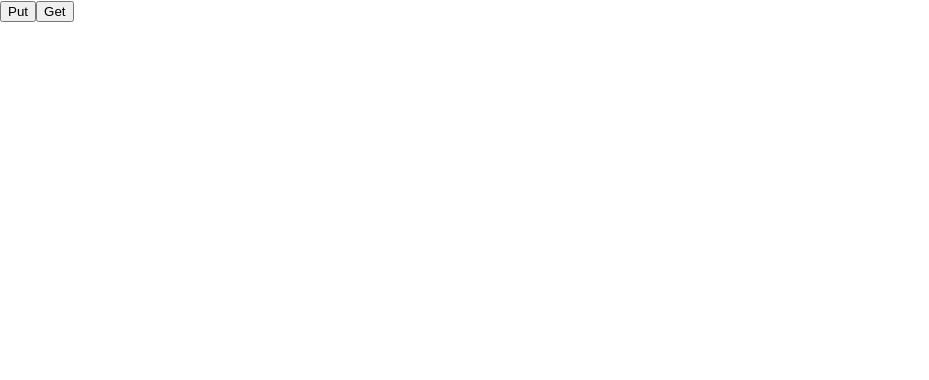
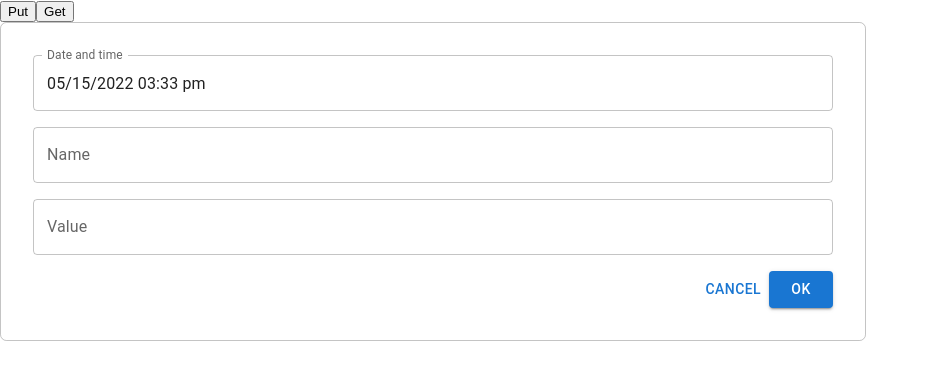
Before and after one commit to JavierRodriguezRegueiro/metrics, a React (Create React App) app in the folder src/main/java/com/factorial/metrics/web/frontend/: page / in a window 1280 px wide. Shown: the top 380 px of the page, without its empty margins (0-929 px from the left). Built offline with nearby package versions, Linux system fonts and the light colour scheme.

Commit message:
Create new component to send metrics to backend
- Create react component
- Create tests
- Include npm dependency to have a date-time input component
- Encapsultate de application in LocalizationProvider to use date fns for formatter proposes

```diff
--- a/src/main/java/com/factorial/metrics/web/frontend/package.json
+++ b/src/main/java/com/factorial/metrics/web/frontend/package.json
@@ -3,12 +3,15 @@
   "version": "0.1.0",
   "private": true,
   "dependencies": {
+    "@date-io/date-fns": "^2.14.0",
     "@emotion/react": "^11.9.0",
     "@emotion/styled": "^11.8.1",
     "@mui/material": "^5.7.0",
+    "@mui/x-date-pickers": "^5.0.0-alpha.3",
     "@testing-library/jest-dom": "^5.16.4",
     "@testing-library/react": "^13.2.0",
     "@testing-library/user-event": "^13.5.0",
+    "date-fns": "^2.28.0",
     "react": "^18.1.0",
     "react-dom": "^18.1.0",
     "react-scripts": "5.0.1",
@@ -38,5 +41,8 @@
       "last 1 firefox version",
       "last 1 safari version"
     ]
+  },
+  "devDependencies": {
+    "jest-watch-typeahead": "^0.6.5"
   }
 }
--- a/src/main/java/com/factorial/metrics/web/frontend/src/App.jsx
+++ b/src/main/java/com/factorial/metrics/web/frontend/src/App.jsx
@@ -1,13 +1,19 @@
 import PutMetric from './api/PutMetric';
+import { AdapterDateFns } from '@mui/x-date-pickers/AdapterDateFns';
+import { LocalizationProvider } from '@mui/x-date-pickers/LocalizationProvider';
 import GetMetricsInRange from './api/GetMetricsInRange';
+import PutMetricForm from "./components/PutMetricForm/PutMetricForm";
 import './App.css';
 
 function App() {
   return (
-    <div className="App" data-testid="app">
-      <button onClick={() => PutMetric.request("1234", "name", "value")}>Put</button>
-      <button onClick={() => GetMetricsInRange.request("12", "12345")}>Get</button>
-    </div>
+    <LocalizationProvider dateAdapter={AdapterDateFns}>
+      <div className="App" data-testid="app">
+        <button onClick={() => PutMetric.request("1234", "name", "value")}>Put</button>
+        <button onClick={() => GetMetricsInRange.request("12", String(Date.now()))}>Get</button>
+        <PutMetricForm currentDate={new Date()}/>
+      </div>
+    </LocalizationProvider>
   );
 }
 
--- /dev/null
+++ b/src/main/java/com/factorial/metrics/web/frontend/src/components/PutMetricForm/PutMetricForm.css
@@ -0,0 +1,16 @@
+.putMetricForm {
+  display: grid;
+  grid-template-columns: 1fr;
+  grid-template-rows: 1fr;
+  max-width: 50rem;
+  grid-row-gap: 1rem;
+  padding: 2rem;
+  border: 1px solid rgba(0, 0, 0, 0.23);
+  border-radius: 0.4rem;
+}
+
+.putMetricForm-buttonBar {
+  width: 100%;
+  display: flex;
+  flex-direction: row-reverse;
+}
--- /dev/null
+++ b/src/main/java/com/factorial/metrics/web/frontend/src/components/PutMetricForm/PutMetricForm.jsx
@@ -0,0 +1,70 @@
+import {TextField, Button} from '@mui/material';
+import { DateTimePicker } from '@mui/x-date-pickers/DateTimePicker';
+import {useState} from "react";
+import PutMetric from '../../api/PutMetric';
+import './PutMetricForm.css'
+
+const PutMetricForm = ({currentDate}) => {
+  const initialMetricState = {
+    timestamp: currentDate,
+    name: '',
+    value: ''
+  };
+  const [metric, setMetric] = useState(initialMetricState);
+
+  const resetMetricState = () => {
+    setMetric(initialMetricState)
+  }
+
+  const changeMetricAttribute = (attr, value) => {
+    const newMetric = {...metric};
+    newMetric[attr] = value
+    setMetric(newMetric);
+  }
+
+  const changeTimestamp = date => {
+    changeMetricAttribute('timestamp', date)
+  }
+
+  const changeName = e => {
+    const {value} = e.target;
+    changeMetricAttribute('name', value)
+  }
+
+  const changeValue = e => {
+    const {value} = e.target;
+    changeMetricAttribute('value', value)
+  }
+
+  const submitAction = async () => {
+    await PutMetric.request(metric.timestamp.getTime(), metric.name, metric.value)
+    await resetMetricState();
+  }
+
+  const generateButtonBar = () => {
+    return (
+      <div className='putMetricForm-buttonBar'>
+        <Button variant="contained" onClick={submitAction}>Ok</Button>
+        <Button onClick={resetMetricState}>Cancel</Button>
+      </div>
+    )
+  }
+  const [value, setValue] = useState(new Date());
+  return (
+    <form className='putMetricForm' data-testid='putMetricForm'>
+      <DateTimePicker
+        renderInput={(props) => <TextField {...props}  />}
+        label="Date and time"
+        value={metric.timestamp}
+        onChange={(newValue) => {
+          changeTimestamp(newValue)
+        }}
+      />
+      <TextField label='Name' value={metric.name} onChange={changeName} inputProps={{"data-testid":"putMetricForm-name"}} />
+      <TextField label='Value' value={metric.value} onChange={changeValue} inputProps={{"data-testid":"putMetricForm-value"}} />
+      {generateButtonBar()}
+    </form>
+  )
+}
+
+export default PutMetricForm;
```
Also changed, not shown: 2 other files (tests, documents, lock files or other folders).
